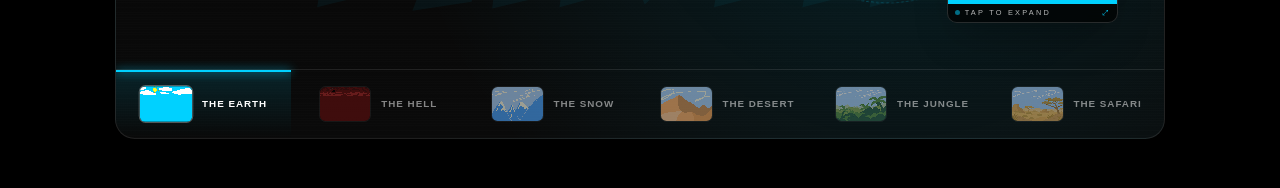
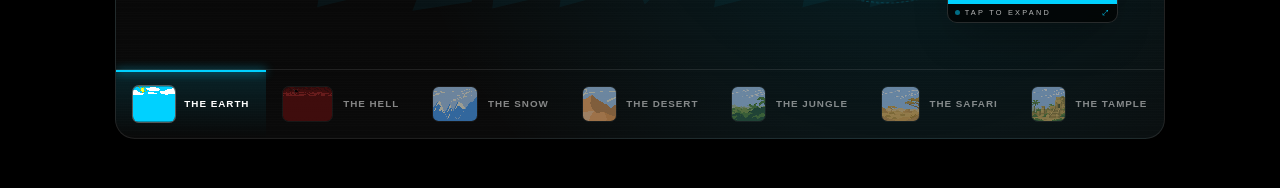
Before and after one commit to EquinoxInteractive/BoxSiegeWebsite, a React (Vite) app: page / in a window 1280 px wide. Shown: the part 4662-4850 px from the top of the page. Built offline with nearby package versions, Linux system fonts and the light colour scheme.

Commit message:
add new map

```diff
--- a/src/data/content.ts
+++ b/src/data/content.ts
@@ -160,6 +160,7 @@ export const MAPS: MapData[] = [
     { id: "desert", name: "The Desert", thumb: "/assets/IMG/stage/dessert.png", full: "/assets/IMG/stage in game/dessert.png", biome: "Desert", accent: "#ffb570" },
     { id: "jungle", name: "The Jungle", thumb: "/assets/IMG/stage/jungle.png", full: "/assets/IMG/stage in game/jungle.png", biome: "Jungle", accent: "#2f634d", notices: ["Moving Objects"] },
     { id: "safari", name: "The Safari", thumb: "/assets/IMG/stage/safari.png", full: "/assets/IMG/stage in game/safari.png", biome: "Safari", accent: "#d2a25e", notices: ["Moving Objects", "Falling Objects", "Damage Objects"] },
+    { id: "tample", name: "The Tample", thumb: "/assets/IMG/stage/tample.png", full: "/assets/IMG/stage in game/tample.png", biome: "Tample", accent: "#3f6e52", notices: ["Moving Objects", "Damage Objects"] },
 ];
 
 // ─── POWER UPS ───────────────────────────────────────────────────────────────
```
Also changed, not shown: public/assets/IMG/stage in game/tample.png (added), public/assets/IMG/stage/tample.png (added).
